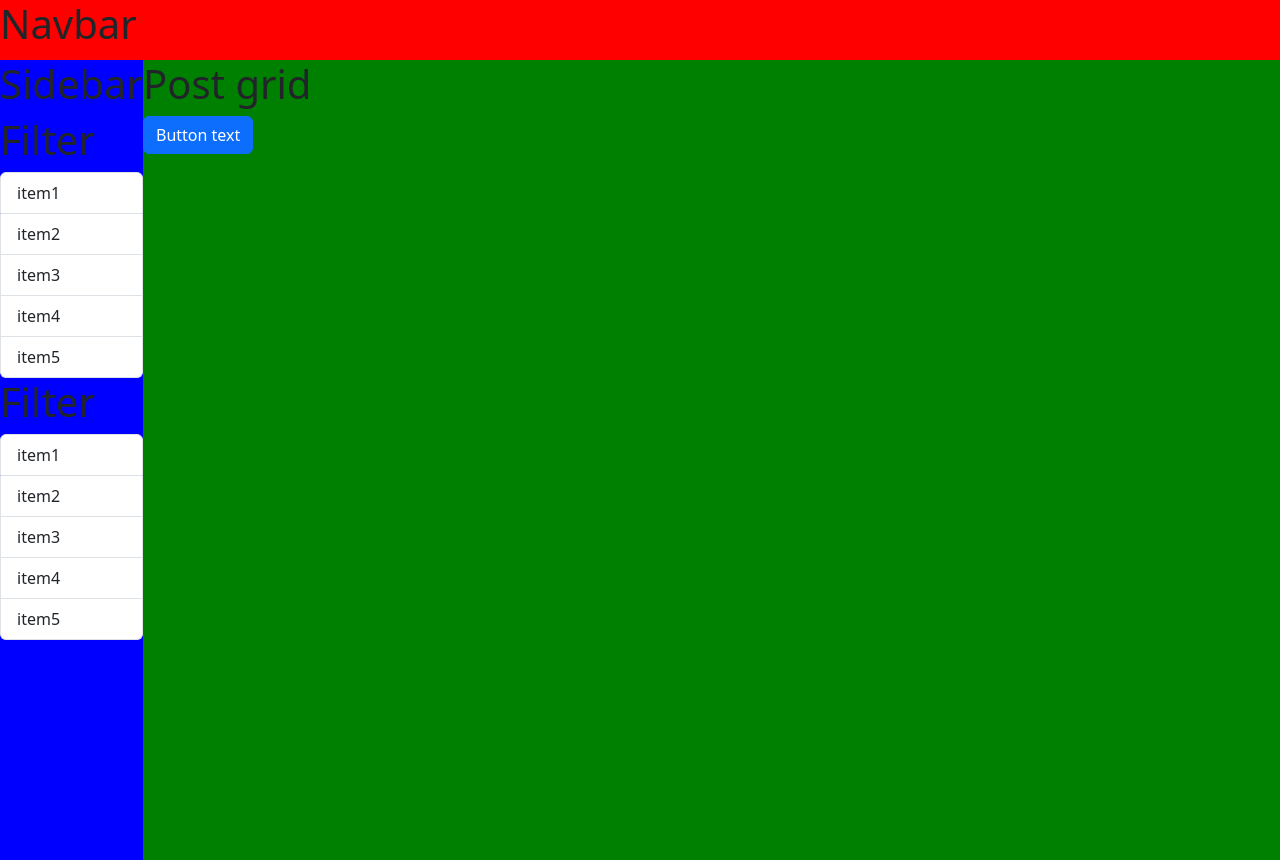
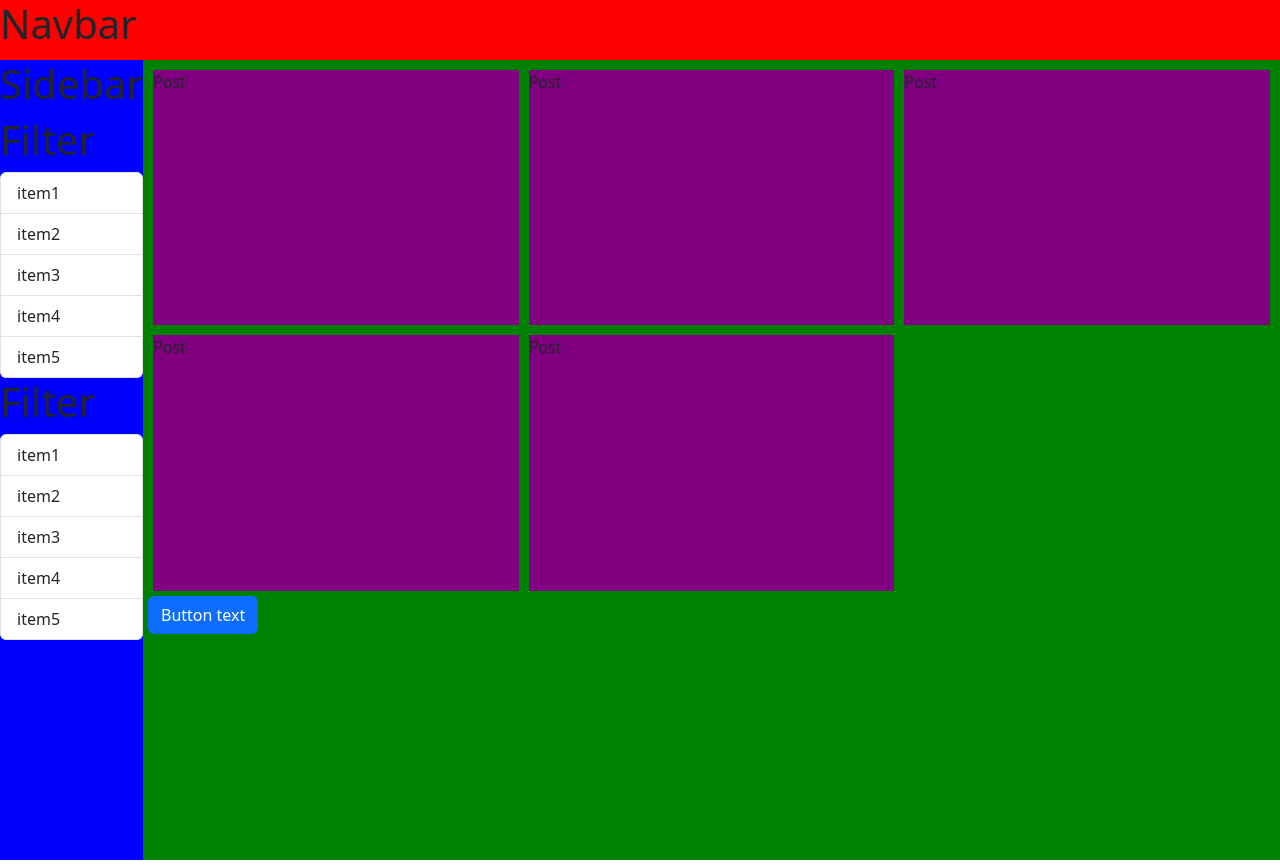
Before and after one commit to andy-gale/blog_site, a React (Vite) app in the folder blog-app-react/: page / in a window 1280 px wide. Built offline with nearby package versions, Linux system fonts and the light colour scheme.

Commit message:
basic grid layout for posts

```diff
--- a/blog-app-react/src/App.css
+++ b/blog-app-react/src/App.css
@@ -21,3 +21,16 @@ nav {
     flex: -1;
     background: blue;
 }
+
+.content-page {
+    height: 100%;
+    width: 100%;
+    display: grid;
+    grid-template-columns: 1fr 1fr 1fr;
+    margin: 5px;
+}
+
+.post {
+    background: purple;
+    margin: 5px;
+}
--- a/blog-app-react/src/App.tsx
+++ b/blog-app-react/src/App.tsx
@@ -34,7 +34,12 @@ function App() {
         </div>
 
         <div className="content-page">
-          <h1>Post grid</h1>
+          <div className="post">Post</div>
+          <div className="post">Post</div>
+          <div className="post">Post</div>
+          <div className="post">Post</div>
+          <div className="post">Post</div>
+
           <div>
             {alertVisible && (
               <Alert onClose={() => setAlertVisibility(false)}>Alert1!</Alert>
```
